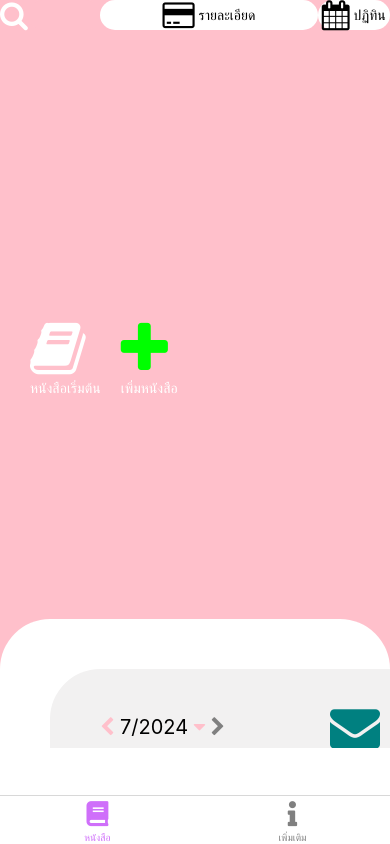
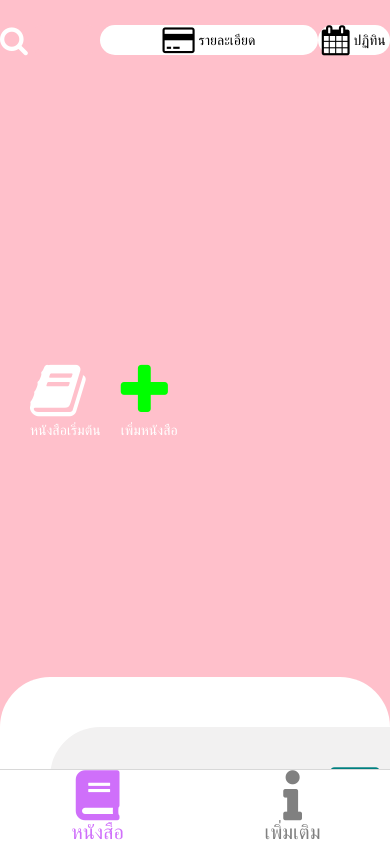
Before and after one commit to OpchetZ/MymoneyApp-Project, a React Native app: screen /Tabb in a window 390 px wide. Built offline with nearby package versions, Linux system fonts and the light colour scheme.

Commit message:
tabstyle

```diff
--- a/components/Book/data.js
+++ b/components/Book/data.js
@@ -4,8 +4,8 @@ import { FontAwesome } from '@expo/vector-icons';
 
 export default function Data() {
     return (
-        <View style={{ flex:1, flexDirection : 'column',height:850 }}>
-        <View style={{ flex:1, backgroundColor:"white",borderRadius:50 }}>
+        <View style={{ flex:1, flexDirection : 'column',height:900 }}>
+        <View style={{ flex:1, backgroundColor:"white",borderTopRightRadius:50,borderTopLeftRadius:50 }}>
         <View style={{ backgroundColor:"#f2f1f1",borderRadius:50,margin:50,justifyContent:"center",width:510,height:350 }}>
             <View style={{ flex:1,flexDirection:"row",justifyContent:"center" }}>
                 <Text style={{ alignSelf:'center',flex:2,marginLeft:50,fontSize:20 }}><FontAwesome name="chevron-left"  size={20} color="pink"/> 7/2024 <FontAwesome name="caret-down"  size={20} color="pink"/> <FontAwesome name="chevron-right"  size={20} color="gray"/></Text>
@@ -38,8 +38,8 @@ export default function Data() {
                 </View>
             </View>
         </View>
-        </View>
-        <View style={{ flex:1, backgroundColor:"white",marginTop:-50 }}>
+
+
             <View style={{  backgroundColor:"#f2f1f1",borderRadius:50,margin:50,justifyContent:"space-around",width:510,height:100 }}>
                 <View style={{ flexDirection:'row',justifyContent:'space-around' }}>
                     <Text style={{ fontSize:15 }}><FontAwesome name="caret-down"  size={20} color="pink"/> พฤ. 11/7</Text>
@@ -58,7 +58,7 @@ export default function Data() {
             <View style={{ alignItems:"center",alignSelf:"center",marginBottom:20 }}>
                 <FontAwesome name="pencil"  size={60} color="teal"/></View>
             </View>
-        </View>
+            </View>
 
 
 
--- a/components/Book/screen.js
+++ b/components/Book/screen.js
@@ -4,7 +4,7 @@ import { FontAwesome } from '@expo/vector-icons';
 
 export default function Screen() {
     return (
-        <View style={{ flex : 1 , flexDirection : 'row'}}>
+        <View style={{ flex : 1 , flexDirection : 'row',marginTop:25}}>
       <FontAwesome name="search"  size={30} color="white" />
       <View style={{ flex:1,backgroundColor:"pink",width:100,height:30,borderRadius:25,justifyContent:"center",flexDirection:"row"}}>
 
--- a/navigations/tab.js
+++ b/navigations/tab.js
@@ -11,13 +11,13 @@ const Tab = createBottomTabNavigator();
 
 export default function Tabb() {
     return (
-        <Tab.Navigator screenOptions={{ tabBarActiveTintColor: '#cf6ffa', tabBarInactiveTintColor: 'gray' }}>
+        <Tab.Navigator screenOptions={{ tabBarActiveTintColor: '#cf6ffa', tabBarInactiveTintColor: 'gray',tabBarStyle:{ height:75},tabBarLabelStyle:{ fontSize:20 }}}>
           <Tab.Screen
             name="Book"
             component={Book}
             options={{
               tabBarLabel: "หนังสือ",
-              tabBarIcon: ({ color, size }) => ( <Icon name="book" color={color} size={size} /> ),
+              tabBarIcon: ({ color }) => ( <Icon name="book" color={color} size={50} /> ),
               headerShown : false,
             }}
           />
@@ -26,7 +26,8 @@ export default function Tabb() {
             component={Info}
             options={{
               tabBarLabel: "เพิ่มเติม",
-              tabBarIcon: ({ color, size }) => ( <Icon name="info" color={color} size={size} /> ),
+              tabBarIcon: ({ color }) => ( <Icon name="info" color={color} size={50} /> ),
+
             }}
           />
 
```
